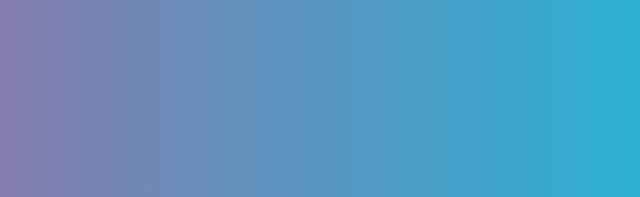
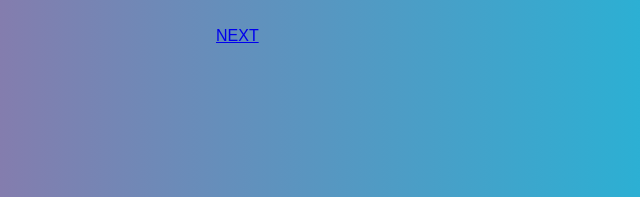
Before and after one commit to Shsavita/sh_web4_first, a plain HTML site: page index.html in a window 1280 px wide. Shown: the part 1337-1534 px from the top of the page, 544-1184 px from the left. Drawn offline with Linux system fonts and the light colour scheme.

Commit message:
Update index.html

```diff
--- a/index.html
+++ b/index.html
@@ -51,6 +51,7 @@
 
                 </div>
             </section>
+             <a href="#" onclick='window.open("https://shsavita.github.io/sh_web4_second/");return false;' id="game" target="_blank" >NEXT</a>
 
         </aside>
     </main>
```
